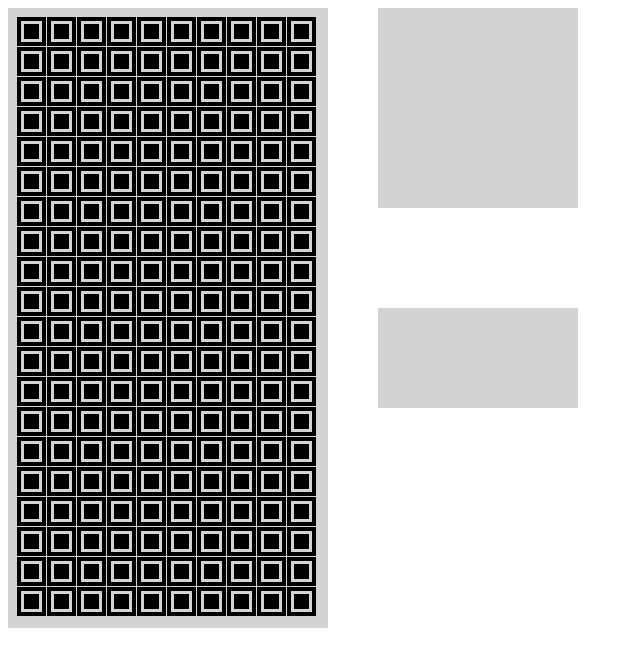
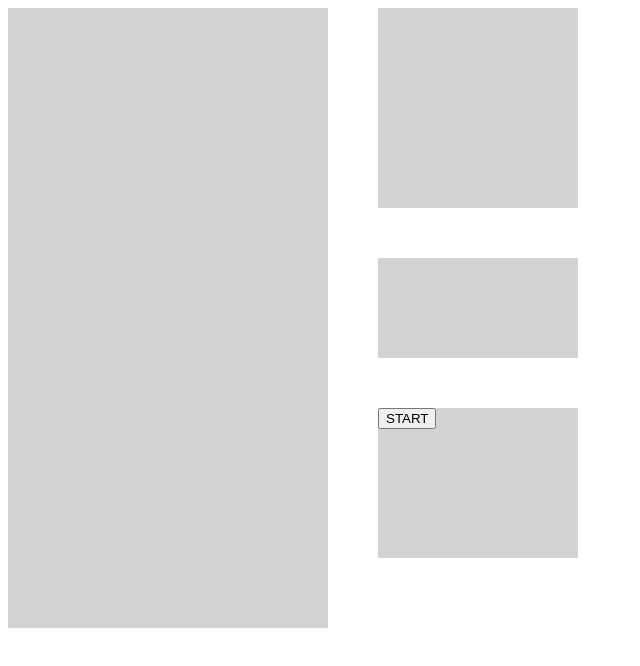
Before and after one commit to MajorAchilles/jetris, a plain HTML site: page index.html in a window 1280 px wide. Shown: the whole page, without its empty margins (0-640 px from the left). Drawn offline with Linux system fonts and the light colour scheme.

Commit message:
Clean up code

```diff
--- a/block.js
+++ /dev/null
@@ -1,14 +0,0 @@
-const renderBlock = (context, rowIndex, columnIndex) => {
-    const { left, top } = getCoordinates(rowIndex, columnIndex);
-    context.beginPath();
-    context.lineWidth=4;
-    context.rect(left+1, top+1, blockWidth-5, blockHeight-5,);
-    context.stroke();
-    context.beginPath();
-    context.rect(left + 6, top + 6, 15, 15);
-    context.fill();
-}
-
-const Block = {
-    renderBlock
-}
--- a/globals.js
+++ b/globals.js
@@ -3,4 +3,7 @@ const blockWidth = 30;
 const offset = 10;
 const arenaHeight = 620;
 const arenaWidth = 320;
-const arenaContext = document.querySelector(".arena").getContext("2d");
+const rowCount = (arenaHeight - (offset * 2))/blockHeight;
+const columnCount = (arenaWidth - (offset * 2))/blockHeight;
+const arenaCanvas = document.querySelector(".arena");
+const arenaContext = arenaCanvas.getContext("2d");
--- a/index.css
+++ b/index.css
@@ -23,5 +23,12 @@ body {
     height: 100px;
     width: 200px;
     margin-left: 50px;
-    margin-top: 100px;
+    margin-top: 50px;
 }
+
+.controls {
+    height: 150px;
+    width: 200px;
+    margin-left:50px;
+    margin-top: 50px
+}
--- a/index.html
+++ b/index.html
@@ -24,12 +24,15 @@
             <div class="dashboard">
                 <div class="console nextPieceDisplay"></div>
                 <div class="console scoreDisplay"></div>
+                <div class="console controls">
+                    <input type="button" value="START" id="startGame"/>
+                </div>
             </div>
         </div>
 
         <script src="globals.js"></script>
-        <script src="matrix.js"></script>
-        <script src="block.js"></script>
+        <script src="state.js"></script>
+        <script src="renderer.js"></script>
         <script src="index.js"></script>
         <link rel="stylesheet" href="index.css">
 </body>
--- a/index.js
+++ b/index.js
@@ -1,14 +1,53 @@
+const acceleration = 100;
+const initialSpeed = 1000;
+const drawDelay = 50;
 
-let time = 0;
 const initialize = () => {
-    Matrix.create();
-    matrix.forEach((row, rowIndex) => {
-        row.forEach((col, colIndex) => {
-            setTimeout(() => {
-                renderBlock(arenaContext, rowIndex, colIndex);
-            }, time+=10);
-        });
-    });
+    Renderer.renderFrame(State.getEmptyState(), true);
+    setTimeout(() => {
+        Renderer.clearCanvas(arenaCanvas);
+    }, 1000);
+
+    const button = document.querySelector("#startGame");
+    button.addEventListener("click", startGame);
 }
 
+const getNextState = (previousState, rowIndex, columnIndex) => {
+    const currentState = State.getEmptyState();
+    currentState[rowIndex][columnIndex].isOccupied = true;
+
+    if (rowIndex-2 >= 0) {
+        currentState[rowIndex - 1][columnIndex].tailStart = true;
+        currentState[rowIndex - 2][columnIndex].tailEnd = true;
+    } else if (rowIndex-1 >= 0) {
+        currentState[rowIndex - 1][columnIndex].tailStart = true;
+    }
+
+    return currentState;
+}
+
+const startGame = () => {
+    const columnIndex = 0;
+    let rowIndex = 0;
+    let previousState = State.getEmptyState();
+
+    const intervalHandle = setInterval(() => {
+        if (rowIndex === rowCount) {
+            clearInterval(intervalHandle);
+            return;
+        }
+
+        // Clean the canvas
+        Renderer.clearCanvas(arenaCanvas);
+        // Get the next frame
+        const nextState = getNextState(previousState, rowIndex, columnIndex);
+        // Render the next frame
+        Renderer.renderFrame(nextState);
+
+        // Store the last frame for calculations
+        previousState = nextState;
+        rowIndex++;
+    }, drawDelay);
+};
+
 initialize();
--- a/matrix.js
+++ /dev/null
@@ -1,29 +0,0 @@
-let matrix = null;
-
-const createMatrix = () => {
-    matrix = [];
-
-    const rowCount = (arenaHeight - (offset * 2))/blockHeight;
-    const columnCount = (arenaWidth - (offset * 2))/blockHeight;
-
-    for (let i = 0; i < rowCount; i++) {
-        const innerArray = [];
-        for (let j = 0; j < columnCount; j++) {
-            innerArray.push({ top: i * blockHeight + offset, left: j * blockWidth  + offset});
-        }
-        matrix.push(innerArray);
-    }
-};
-
-const getCoordinates = (rowIndex = 0, columnIndex = 0) => {
-    const { left, top }  = matrix[rowIndex][columnIndex];
-    return {
-        left,
-        top
-    };
-}
-
-const Matrix = {
-    create: createMatrix,
-    getCoordinates
-}
--- /dev/null
+++ b/renderer.js
@@ -0,0 +1,47 @@
+const clearCanvas = (canvas) => {
+    canvas.width = canvas.width;
+}
+
+const Colors = {
+    BLACK: "#000000",
+    DARKGRAY: "#535353",
+    LIGHTGRAY: "#797979"
+}
+
+const renderBlock = (context, left, top, blockColor = Colors.BLACK) => {
+    context.beginPath();
+    context.strokeStyle = blockColor;
+    context.fillStyle = blockColor;
+    context.lineWidth=4;
+    context.rect(left+1, top+1, blockWidth-5, blockHeight-5,);
+    context.stroke();
+    context.beginPath();
+    context.rect(left + 6, top + 6, 15, 15);
+    context.fill();
+}
+
+const renderFrame = (frameState, forceDraw = false) => {
+    frameState.forEach((row) => {
+        row.forEach(column => {
+            if (column.isOccupied || forceDraw) {
+                renderBlock(arenaContext, column.left, column.top);
+            }
+
+            if(column.tailStart) {
+                renderBlock(arenaContext, column.left, column.top, Colors.DARKGRAY);
+            }
+
+            if(column.tailEnd) {
+                renderBlock(arenaContext, column.left, column.top, Colors.LIGHTGRAY);
+            }
+        });
+    });
+
+    return true;
+}
+
+const Renderer = {
+    clearCanvas,
+    renderBlock,
+    renderFrame
+}
--- /dev/null
+++ b/state.js
@@ -0,0 +1,26 @@
+const getEmptyState = () => {
+    const stateMatrix = [];
+    for (let i = 0; i < rowCount; i++) {
+        const innerArray = [];
+        for (let j = 0; j < columnCount; j++) {
+            innerArray.push({
+                top: i * blockHeight + offset,
+                left: j * blockWidth  + offset,
+                isOccupied: false,
+                tailStart: false,
+                tailEnd: false
+            });
+        }
+        stateMatrix.push(innerArray);
+    }
+    return stateMatrix;
+};
+
+const getStateData = (stateMatrix, rowIndex = 0, columnIndex = 0) => {
+    return stateMatrix[rowIndex][columnIndex];
+}
+
+const State = {
+    getEmptyState,
+    getStateData
+}
```
